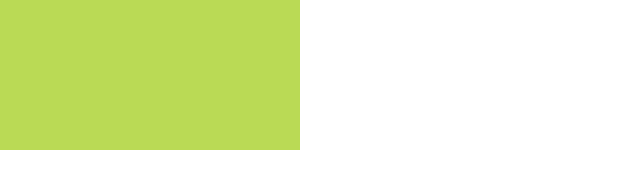
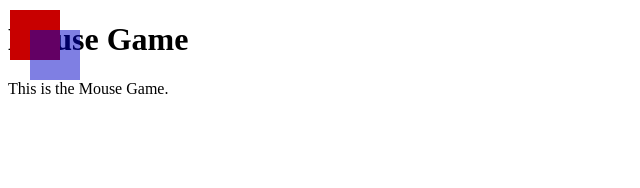
Before and after one commit to tomscallon/mouse-game, a website built with webpack: page www/index.html in a window 1280 px wide. Shown: the whole page, without its empty margins (0-640 px from the left). Built offline with nearby package versions, Linux system fonts and the light colour scheme.

Commit message:
Create canvas

```diff
--- /dev/null
+++ b/client/canvas.ts
@@ -0,0 +1,46 @@
+function createCanvas(): HTMLCanvasElement {
+  const canvas = document.createElement('canvas');
+
+  canvas.style.position = 'fixed';
+  canvas.style.top = '0';
+  canvas.style.left = '0';
+  canvas.style.width = '100%';
+  canvas.style.height = '100%';
+
+  return canvas;
+}
+
+function syncCanvasSizeWithWindow(canvas: HTMLCanvasElement) {
+  canvas.width = window.innerWidth;
+  canvas.height = window.innerHeight;
+
+  window.addEventListener('resize', () => {
+    canvas.width = window.innerWidth;
+    canvas.height = window.innerHeight;
+  });
+}
+
+class Canvas {
+  #canvas: HTMLCanvasElement;
+  #attach: Promise<void>;
+
+  constructor() {
+    this.#canvas = createCanvas();
+
+    this.#attach = new Promise(resolve => document.addEventListener('DOMContentLoaded', () => {
+      document.body.appendChild(this.#canvas);
+      syncCanvasSizeWithWindow(this.#canvas);
+      resolve();
+    }));
+  }
+
+  async attach() {
+    return this.#attach;
+  }
+
+  getContext(): CanvasRenderingContext2D {
+    return this.#canvas.getContext('2d');
+  }
+}
+
+export default new Canvas();
--- a/client/index.ts
+++ b/client/index.ts
@@ -1 +1,13 @@
-alert('hi keegan');
+import Canvas from "./canvas";
+
+await Canvas.attach();
+
+const context = Canvas.getContext();
+
+console.log(context);
+
+context.fillStyle = "rgb(200, 0, 0)";
+context.fillRect(10, 10, 50, 50);
+
+context.fillStyle = "rgba(0, 0, 200, 0.5)";
+context.fillRect(30, 30, 50, 50);
--- a/tsconfig.json
+++ b/tsconfig.json
@@ -1,6 +1,7 @@
 {
   "compilerOptions": {
     "module": "ES2022",
+    "target": "ES2017",
     "noImplicitAny": true,
     "removeComments": true,
     "preserveConstEnums": true,
--- a/webpack.config.js
+++ b/webpack.config.js
@@ -2,6 +2,9 @@ const path = require('path');
 
 module.exports = {
   entry: './client/index.ts',
+  experiments: {
+    topLevelAwait: true,
+  },
   module: {
     rules: [
       {
--- a/www/index.html
+++ b/www/index.html
@@ -2,12 +2,10 @@
 <html>
     <head>
         <title>Mouse Game</title>
-        <link rel="stylesheet" href="style.css" type="text/css"></link>
         <script src="bundle.js" type="text/javascript"></script>
     </head>
     <body>
         <h1>Mouse Game</h1>
         <p>This is the Mouse Game.</p>
-        <canvas id="game"></canvas>
     </body>
 </html>
--- a/www/style.css
+++ /dev/null
@@ -1,9 +0,0 @@
-#game {
-  position: fixed;
-  top: 0;
-  bottom: 0;
-  left: 0;
-  right: 0;
-
-  background-color: #bada55;
-}
```
